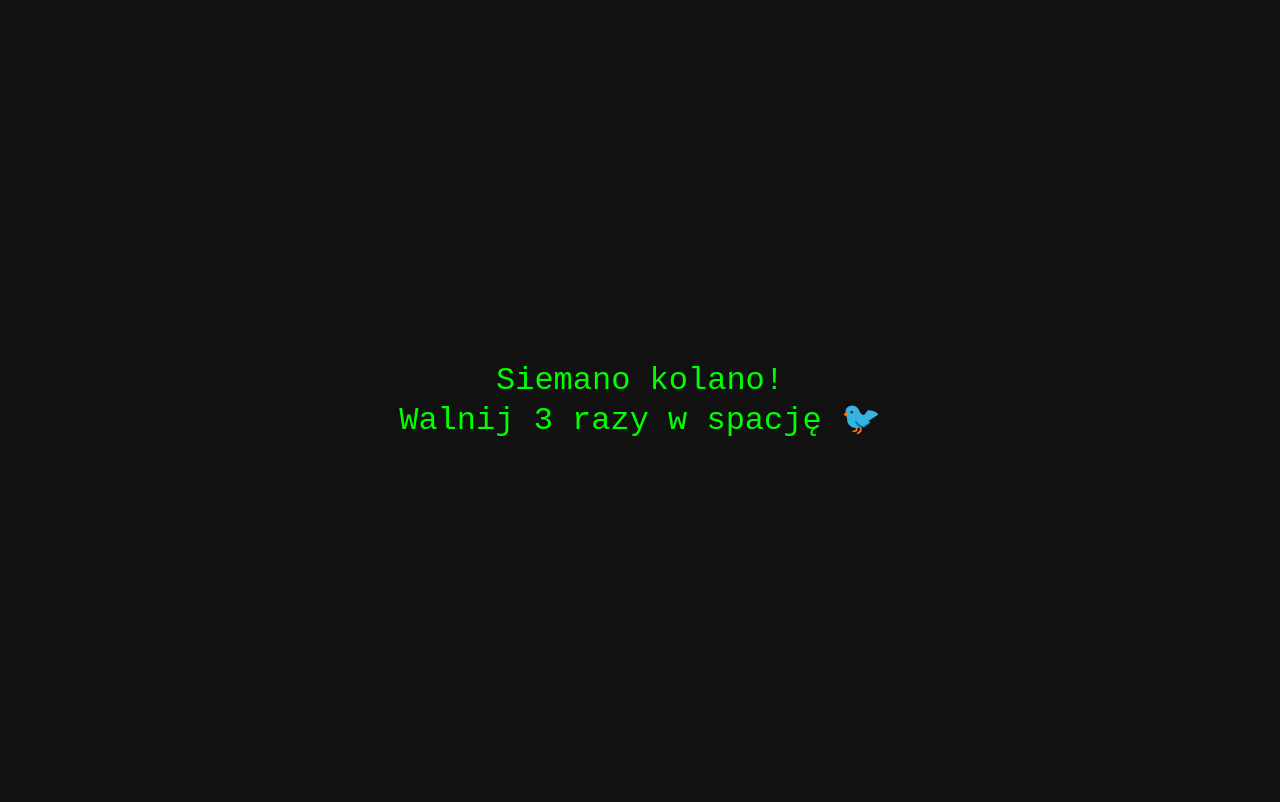
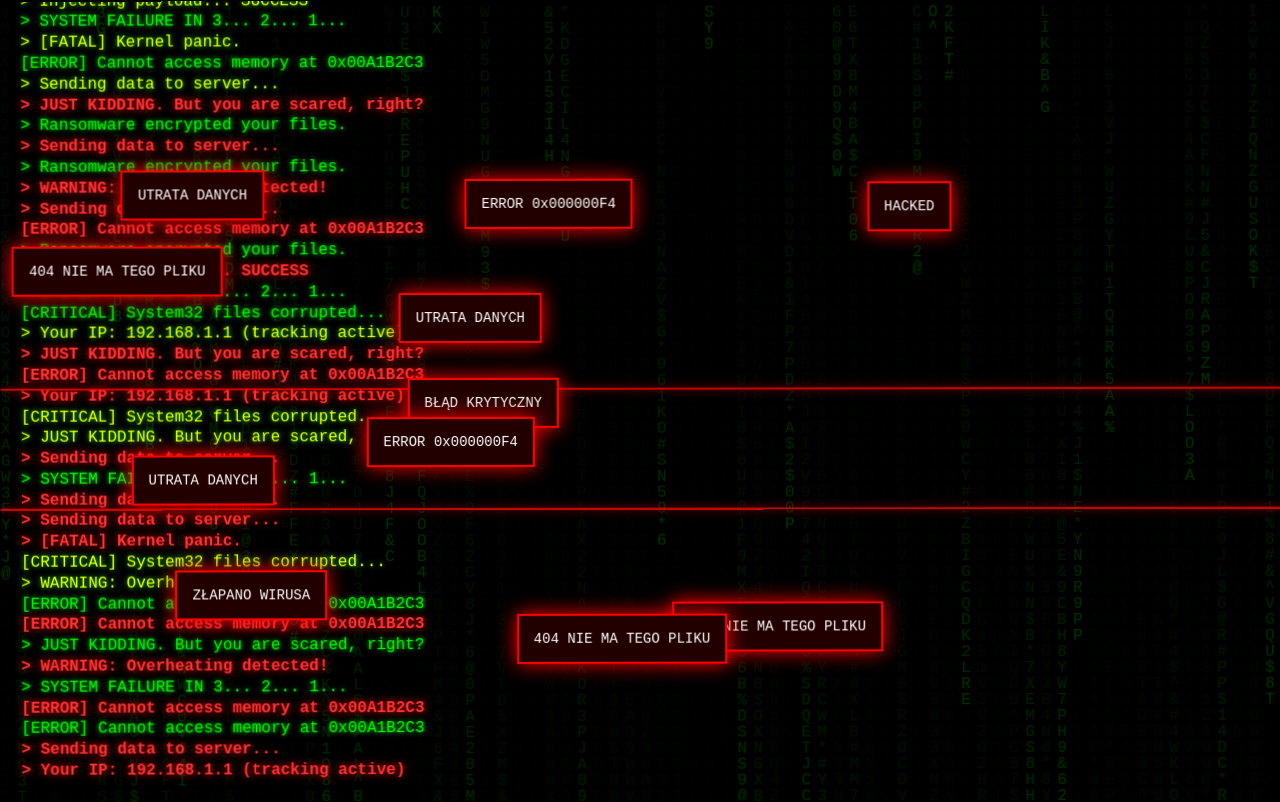
Before and after one commit to kicakkk/nemo-momo, a plain HTML site: page index.html in a window 1280 px wide. Drawn offline with Linux system fonts and the light colour scheme.

Commit message:
Update index.html

```diff
--- a/index.html
+++ b/index.html
@@ -2,104 +2,178 @@
 <html lang="pl">
 <head>
 <meta charset="UTF-8">
-<title>Ptoszek v2</title>
+<meta name="viewport" content="width=device-width, initial-scale=1.0">
+<title>SYSTEM CRITICAL ERROR</title>
 <style>
-  body {
-    margin: 0; height: 100vh; overflow: hidden;
-    background: #111; color: #0f0;
-    font-family: monospace;
-    display: flex; align-items: center; justify-content: center;
+  * { margin: 0; padding: 0; box-sizing: border-box; }
+  html, body {
+    width: 100%; height: 100%; background: #000; color: #0f0;
+    font-family: 'Courier New', monospace; overflow: hidden;
+    cursor: none; user-select: none;
   }
-  #start { font-size: 2rem; text-align: center; cursor: pointer; }
-  .bird {
-    position: fixed; font-size: 2rem; pointer-events: none;
-    transition: transform 0.3s;
+
+  /* Efekt wstrząsu ekranu */
+  @keyframes shake {
+    0% { transform: translate(1px, 1px) rotate(0deg); }
+    10% { transform: translate(-1px, -2px) rotate(-1deg); }
+    20% { transform: translate(-3px, 0px) rotate(1deg); }
+    30% { transform: translate(3px, 2px) rotate(0deg); }
+    40% { transform: translate(1px, -1px) rotate(1deg); }
+    50% { transform: translate(-1px, 2px) rotate(-1deg); }
+    60% { transform: translate(-3px, 1px) rotate(0deg); }
+    70% { transform: translate(3px, 1px) rotate(-1deg); }
+    80% { transform: translate(-1px, -1px) rotate(1deg); }
+    90% { transform: translate(1px, 2px) rotate(0deg); }
+    100% { transform: translate(1px, -2px) rotate(-1deg); }
   }
+  .shake { animation: shake 0.5s; animation-iteration-count: infinite; }
+
+  #matrix { position: fixed; inset: 0; z-index: 0; opacity: 0.2; pointer-events: none; }
+
+  /* Główny terminal */
+  #terminal {
+    position: fixed; top: 0; left: 0; right: 0; bottom: 0;
+    padding: 20px; font-size: 16px; line-height: 1.3;
+    white-space: pre-wrap; overflow: hidden; z-index: 2;
+    text-shadow: 0 0 5px #0f0;
+  }
+  .err { color: #f33; font-weight: bold; text-shadow: 0 0 8px #f00; }
+  .warn { color: #ff0; }
+
+  /* Wyskakujące okienka z błędami */
   .popup {
-    position: fixed; width: 220px; padding: 12px;
-    background: #fff; color: #000; border: 2px solid #000;
-    font-family: sans-serif; font-size: 13px; z-index: 9999;
-    box-shadow: 4px 4px 0 #000;
+    position: fixed; z-index: 9999; padding: 15px;
+    background: #200; border: 2px solid #f00; color: #fff;
+    font-family: monospace; font-size: 14px; box-shadow: 0 0 20px #f00;
+    pointer-events: none; white-space: nowrap;
+  }
+
+  /* Paski glitchowe */
+  .glitch-bar {
+    position: fixed; left: 0; width: 100%; height: 2px;
+    background: #f00; z-index: 9998; pointer-events: none;
+    opacity: 0.8; box-shadow: 0 0 10px #f00;
   }
 </style>
 </head>
 <body>
 
-<div id="start">Siemano kolano!<br>Walnij 3 razy w spację 🐦</div>
+<canvas id="matrix"></canvas>
+<div id="terminal"></div>
 
 <script>
-let hits = 0;
-const texts = [
-  "Ptoszek tu był 🐤",
-  "Nie ma nic za darmo",
-  "Zamknij mnie, jeśli potrafisz",
-  "Rickroll nadchodzi...",
-  "To tylko żart :)",
-  "Twoja przeglądarka jest fajna",
-  "🐦🐦🐦"
+// --- 1. EFEKT MATRIX (tło) ---
+const canvas = document.getElementById('matrix');
+const ctx = canvas.getContext('2d');
+canvas.width = window.innerWidth;
+canvas.height = window.innerHeight;
+const letters = 'ABCDEFGHIJKLMNOPQRSTUVWXYZ0123456789@#$%^&*'.split('');
+const fontSize = 16;
+const columns = canvas.width / fontSize;
+const drops = [];
+for (let x = 0; x < columns; x++) drops[x] = 1;
+
+function drawMatrix() {
+  ctx.fillStyle = 'rgba(0, 0, 0, 0.05)';
+  ctx.fillRect(0, 0, canvas.width, canvas.height);
+  ctx.fillStyle = '#0F0';
+  ctx.font = fontSize + 'px monospace';
+  for (let i = 0; i < drops.length; i++) {
+    const text = letters[Math.floor(Math.random() * letters.length)];
+    ctx.fillText(text, i * fontSize, drops[i] * fontSize);
+    if (drops[i] * fontSize > canvas.height && Math.random() > 0.975) drops[i] = 0;
+    drops[i]++;
+  }
+}
+setInterval(drawMatrix, 35);
+
+// --- 2. TERMINAL (tekst się leje) ---
+const terminal = document.getElementById('terminal');
+const errors = [
+  '[CRITICAL] System32 files corrupted...',
+  '[ERROR] Cannot access memory at 0x00A1B2C3',
+  '> WARNING: Overheating detected!',
+  '> Injecting payload... SUCCESS',
+  '> Ransomware encrypted your files.',
+  '> JUST KIDDING. But you are scared, right?',
+  '> Your IP: 192.168.1.1 (tracking active)',
+  '> Sending data to server...',
+  '> [FATAL] Kernel panic.',
+  '> SYSTEM FAILURE IN 3... 2... 1...'
 ];
 
-// dźwięk – prosty beep (bez zewnętrznych plików)
-function beep() {
-  const ctx = new (window.AudioContext || window.webkitAudioContext)();
-  const o = ctx.createOscillator();
-  const g = ctx.createGain();
-  o.connect(g); g.connect(ctx.destination);
-  o.frequency.value = 800; g.gain.value = 0.1;
-  o.start();
-  o.stop(ctx.currentTime + 0.15);
+function writeLine() {
+  const div = document.createElement('div');
+  const r = Math.random();
+  if (r < 0.4) div.className = 'err';
+  else if (r < 0.7) div.className = 'warn';
+
+  div.textContent = errors[Math.floor(Math.random() * errors.length)];
+  terminal.appendChild(div);
+
+  // Auto-scroll i usuwanie starych
+  terminal.scrollTop = terminal.scrollHeight;
+  if (terminal.childNodes.length > 50) terminal.removeChild(terminal.firstChild);
+}
+setInterval(writeLine, 100);
+
+// --- 3. WYSKAKUJĄCE OKIENKA Z BŁĘDAMI ---
+const popupTexts = [
+  'BŁĄD KRYTYCZNY',
+  'ZŁAPANO WIRUSA',
+  'SYSTEM ZARAZ WYBUCHNIE',
+  '404 NIE MA TEGO PLIKU',
+  'HACKED',
+  'WYŚLIJ 1000$ W BITCOINIE',
+  'ERROR 0x000000F4',
+  'UTRATA DANYCH'
+];
+
+function createPopup() {
+  const p = document.createElement('div');
+  p.className = 'popup';
+  p.textContent = popupTexts[Math.floor(Math.random() * popupTexts.length)];
+
+  // Losowa pozycja
+  p.style.left = (Math.random() * (window.innerWidth - 200)) + 'px';
+  p.style.top = (Math.random() * (window.innerHeight - 50)) + 'px';
+
+  document.body.appendChild(p);
+
+  // Znikają po chwili (1-3 sekundy)
+  setTimeout(() => p.remove(), Math.random() * 2000 + 1000);
 }
 
-// skaczące ptaszki
-function spawnBird() {
-  const b = document.createElement('div');
-  b.className = 'bird';
-  b.textContent = ['🐦','🐤','🦅','🐧','🦉'][Math.floor(Math.random()*5)];
-  b.style.left = Math.random() * (window.innerWidth - 40) + 'px';
-  b.style.top  = Math.random() * (window.innerHeight - 40) + 'px';
-  document.body.appendChild(b);
-  setInterval(() => {
-    b.style.transform = `translate(${Math.random()*200-100}px, ${Math.random()*200-100}px) rotate(${Math.random()*360}deg)`;
-  }, 400);
+// --- 4. PASEK GLITCHU ---
+function createGlitchBar() {
+  const bar = document.createElement('div');
+  bar.className = 'glitch-bar';
+  bar.style.top = (Math.random() * window.innerHeight) + 'px';
+  document.body.appendChild(bar);
+  setTimeout(() => bar.remove(), 150);
 }
 
-// wyskakujące okienka w obrębie strony (nie blokowane przez przeglądarkę)
-function spawnPopup() {
-  const p = document.createElement('div');
-  p.className = 'popup';
-  p.textContent = texts[Math.floor(Math.random()*texts.length)];
-  p.style.left = Math.random() * (window.innerWidth - 240) + 'px';
-  p.style.top  = Math.random() * (window.innerHeight - 120) + 'px';
-  p.onclick = () => p.remove();
-  document.body.appendChild(p);
-  setTimeout(() => p.remove(), 8000);
-}
+// --- 5. ODPALANIE CHAOSU (po 2 sekundach od wejścia) ---
+setTimeout(() => {
+  // Wstrząs ekranu
+  document.body.classList.add('shake');
 
-// prawdziwe okno przeglądarki (może być zablokowane – dlatego robimy też divy)
-function realPopup() {
-  try {
-    const w = window.open('', '', 'width=300,height=200');
-    if (w) w.document.write('<h1>Ptoszek 🐦</h1><p>To tylko żart</p>');
-  } catch(e) {}
-}
+  // Wyskakujące okienka (coraz szybciej)
+  let popupInterval = setInterval(createPopup, 200);
 
-function fire() {
-  beep();
-  for (let i = 0; i < 5; i++) setTimeout(spawnPopup, i * 200);
-  for (let i = 0; i < 8; i++) setTimeout(spawnBird, i * 300);
-  setTimeout(realPopup, 500);
-}
+  // Glitch paski
+  setInterval(createGlitchBar, 100);
 
-document.addEventListener('keydown', (e) => {
-  if (e.code === 'Space') {
-    hits++;
-    if (hits === 3) {
-      document.getElementById('start').style.display = 'none';
-      fire();
-      setInterval(spawnPopup, 2500); // co jakiś czas kolejne okienko
-    }
-  }
-});
+  // Po 10 sekundach zamykamy stronę (jeśli przeglądarka pozwoli)
+  setTimeout(() => {
+    clearInterval(popupInterval);
+    setInterval(createPopup, 1000); // spowolnienie
+    document.body.classList.remove('shake');
+
+    // Opcjonalnie: window.close(); (przeglądarka może zablokować)
+  }, 10000);
+
+}, 2000);
 </script>
 </body>
 </html>
```
